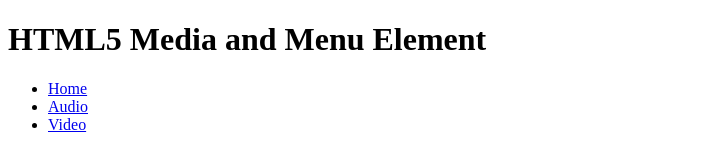
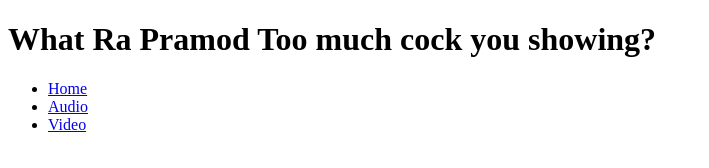
Before and after one commit to pramodr0159/GithubDemo, a plain HTML site: page index.html in a window 1280 px wide. Shown: the whole page, without its empty margins (0-709 px from the left). Drawn offline with Linux system fonts and the light colour scheme.

Commit message:
What Ra Pramod?

```diff
--- a/index.html
+++ b/index.html
@@ -6,7 +6,7 @@
     <title>Document</title>
 </head>
 <body>
-    <h1>HTML5 Media and Menu Element</h1>
+    <h1>What Ra Pramod Too much cock you showing?</h1>
     <ul>
         <li><a href="#">Home</a></li>
         <li><a href="#">Audio</a></li>
```
